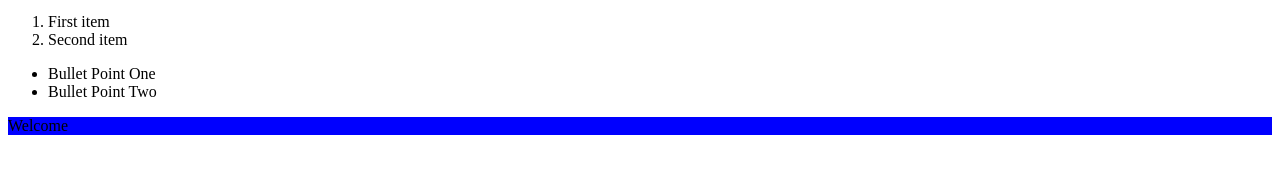
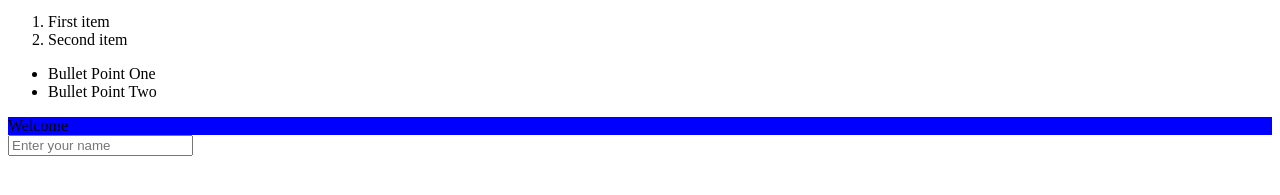
Before and after one commit to RpnAndri/webprogramming_seoul, a plain HTML site: page lec2/index.html in a window 1280 px wide. Shown: the part 473-668 px from the top of the page. Drawn offline with Linux system fonts and the light colour scheme.

Commit message:
edit: form:

```diff
--- a/lec2/index.html
+++ b/lec2/index.html
@@ -21,5 +21,6 @@
 
         <div id="header" class="main-header" style="background-color: blue">Welcome</div>
 
+        <input type="text" placeholder="Enter your name" required>
     </body>
 </html>
```
